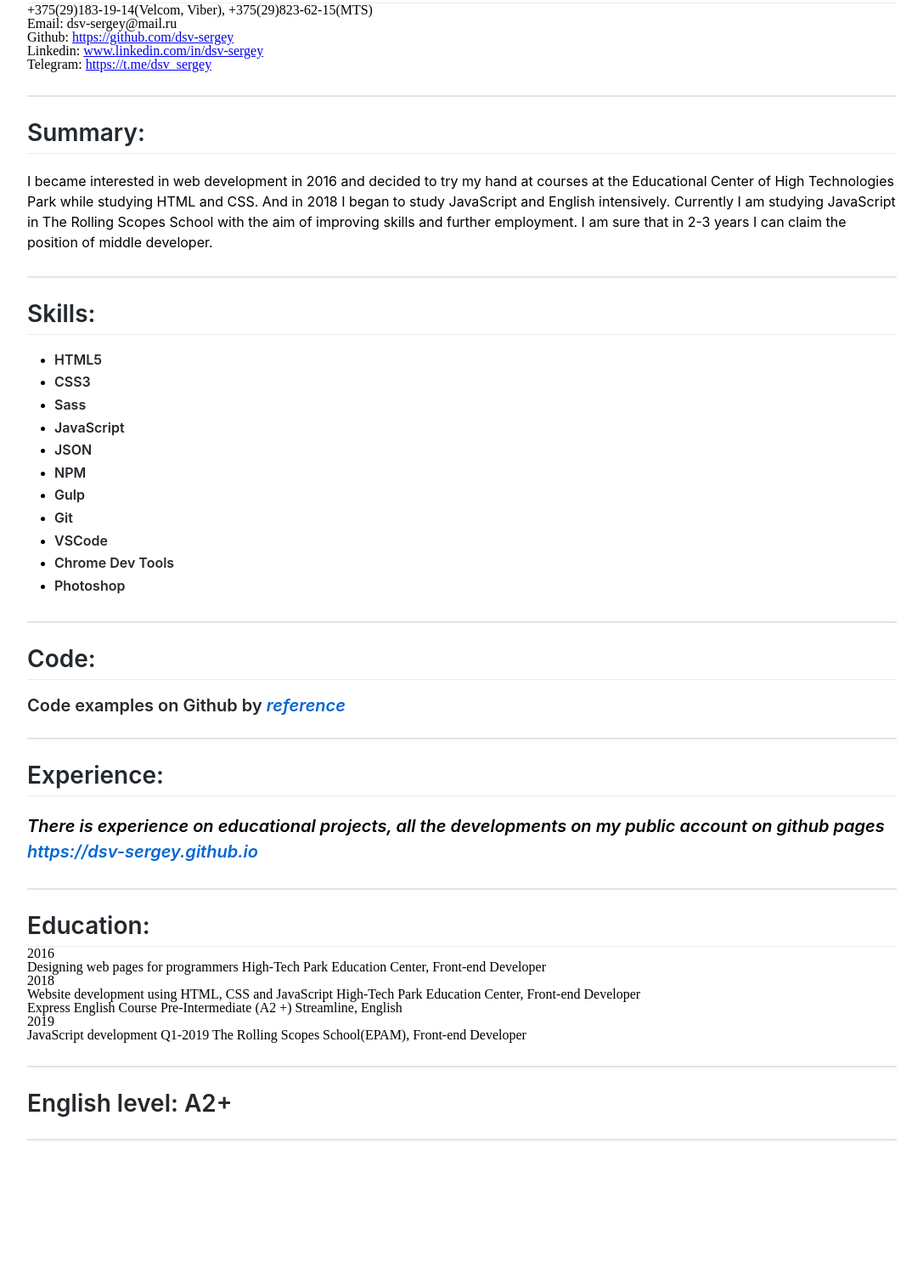
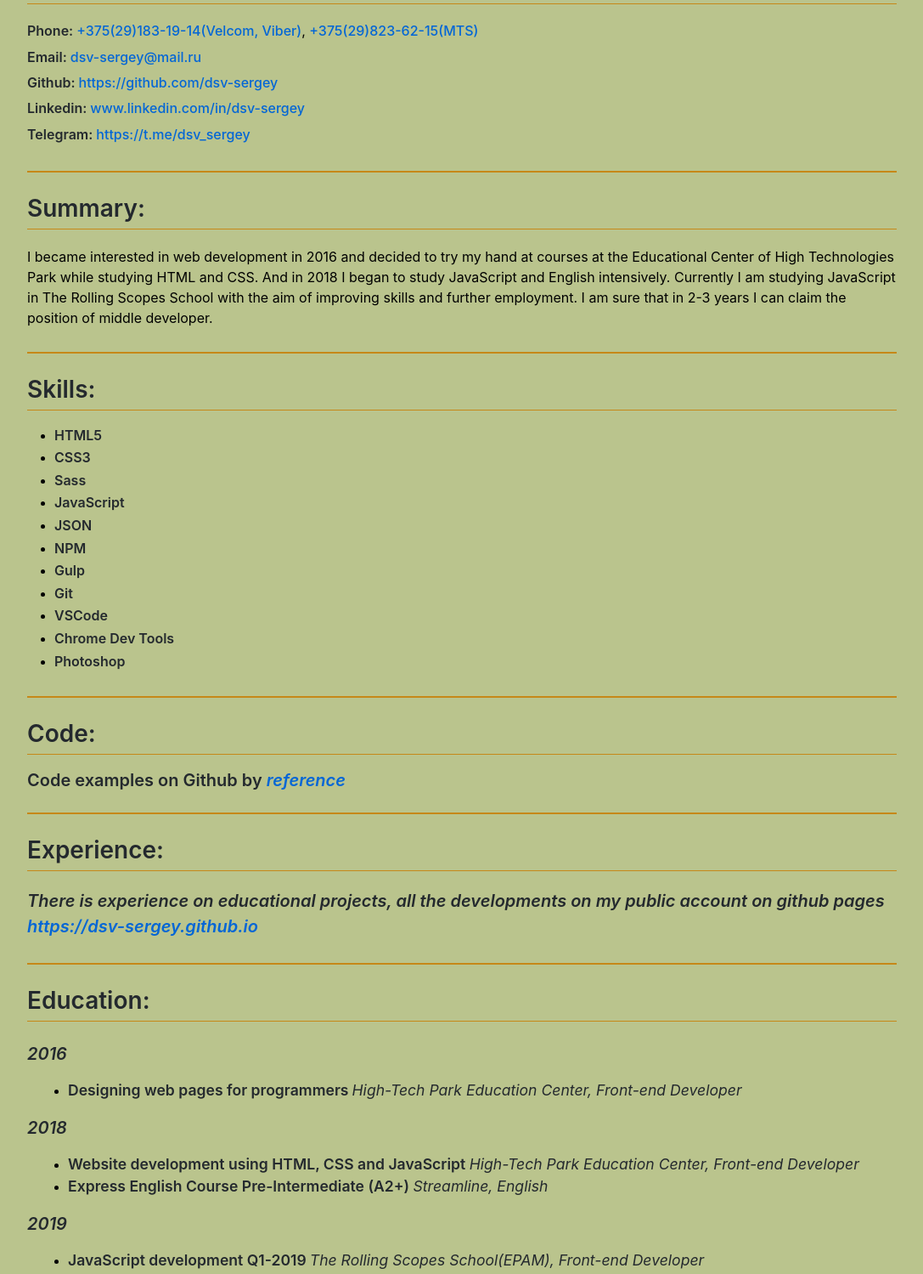
Before and after one commit to dsv-sergey/rsschool-2019Q1-cv, a plain HTML site: page index.html in a window 1280 px wide. Shown: the part 556-2055 px from the top of the page at 85% size, without its empty margins (96-1183 px from the left). Before the commit the page ends 1930 px from the top, so only its background shows below. Drawn offline with Linux system fonts and the light colour scheme.

Commit message:
refactor: section contacts in index.html | feat: add styles for section contacts

```diff
--- a/index.html
+++ b/index.html
@@ -29,26 +29,23 @@
         <section class="contacts">
           <h2 class="contacts__title">Contacts:</h2>
           <span class="horisontal-line"></span>
-          <h5 id="37529183-19-14velcom-viber-37529823-62-15mts">
-            +375(29)183-19-14(Velcom, Viber), +375(29)823-62-15(MTS)
-          </h5>
-          <h5 id="email-dsv-sergeymailru">Email: dsv-sergey@mail.ru</h5>
-          <h5 id="github-httpsgithubcomdsv-sergey">
-            Github:
-            <a href="https://github.com/dsv-sergey"
-              >https://github.com/dsv-sergey</a
-            >
-          </h5>
-          <h5 id="linkedin-wwwlinkedincomindsv-sergey">
-            Linkedin:
-            <a href="http://www.linkedin.com/in/dsv-sergey"
-              >www.linkedin.com/in/dsv-sergey</a
-            >
-          </h5>
-          <h5 id="telegram-httpstmedsv_sergey">
-            Telegram:
-            <a href="https://t.me/dsv_sergey">https://t.me/dsv_sergey</a>
-          </h5>
+          <ul class="contacts__list">
+            <li class="list__item">
+              <p><strong>Phone: </strong><a href="tel:+375291831914">+375(29)183-19-14(Velcom, Viber)</a>, <a href="tel:+375298236215">+375(29)823-62-15(MTS)</a></p>
+            </li>
+            <li class="list__item">
+              <p><strong>Email: </strong><a href="mailto:dsv-sergey@mail.ru">dsv-sergey@mail.ru</a></p>
+            </li>
+            <li class="list__item">
+              <p><strong>Github: </strong><a href="https://github.com/dsv-sergey">https://github.com/dsv-sergey</a></p>
+            </li>
+            <li class="list__item">
+              <p><strong>Linkedin: </strong><a href="www.linkedin.com/in/dsv-sergey">www.linkedin.com/in/dsv-sergey</a></p>
+            </li>
+            <li class="list__item">
+              <p><strong>Telegram: </strong><a href="https://t.me/dsv_sergey">https://t.me/dsv_sergey</a></p>
+            </li>
+          </ul>
         </section>
         <section class="summary">
           <h2 class="summary__title">Summary:</h2>
@@ -104,10 +101,9 @@
         <section class="education">
           <h2 class="education__title">Education:</h2>
           <span class="horisontal-line"></span>
-
-          <dl>
-            <dt>2016</dt>
-            <dd>
+          <dl class="education__descripion-list">
+            <dt class="descripion-list__title">2016</dt>
+            <dd class="descripion-list__text">
               <ul>
                 <li>
                   <strong>Designing web pages for programmers</strong>
@@ -115,29 +111,29 @@
                 </li>
               </ul>
             </dd>
-            <dt>2018</dt>
-            <dd>
+            <dt class="descripion-list__title">2018</dt>
+            <dd class="descripion-list__text">
               <ul>
                 <li>
-                  <strong
-                    >Website development using HTML, CSS and JavaScript</strong
-                  >
+                  <strong>
+                    Website development using HTML, CSS and JavaScript
+                  </strong>
                   <em>High-Tech Park Education Center, Front-end Developer</em>
                 </li>
               </ul>
             </dd>
-            <dd>
+            <dd class="descripion-list__text">
               <ul>
                 <li>
-                  <strong
-                    >Express English Course Pre-Intermediate (A2 +)</strong
-                  >
+                  <strong>
+                    Express English Course Pre-Intermediate (A2+)
+                  </strong>
                   <em>Streamline, English</em>
                 </li>
               </ul>
             </dd>
-            <dt>2019</dt>
-            <dd>
+            <dt class="descripion-list__title">2019</dt>
+            <dd class="descripion-list__text">
               <ul>
                 <li>
                   <strong>JavaScript development Q1-2019</strong>
--- a/styles/styles.css
+++ b/styles/styles.css
@@ -1,11 +1,16 @@
+body {
+  background-color: #bac48d;
+}
+
 .container {
   max-width: 1024px;
   min-width: 480px;
   margin: 2em auto;
+  padding: 0 1em;
 }
 
 .header {
-  border-bottom: 2px solid #e1e4e8;
+  border-bottom: 2px solid #c68818
 }
 
 .header__title-link a {
@@ -25,7 +30,11 @@
   display: block;
   width: 100%;
   height: 10px;
-  border-bottom: 1px solid #eaecef;
+  border-bottom: 1px solid #c68818
+}
+
+.header__title-link + span {
+  border-bottom: 2px solid #c68818
 }
 
 .header__name {
@@ -58,7 +67,7 @@
 .education,
 .lang {
   padding: 1.75em 0;
-  border-bottom: 2px solid #e1e4e8;
+  border-bottom: 2px solid #c68818
 }
 
 .contacts__title,
@@ -75,9 +84,35 @@
   color: #24292e;
 }
 
+.contacts__list .list__item {
+  padding: 0.2em 0;
+}
+
+.contacts__list {
+  font-family: -apple-system,BlinkMacSystemFont,"Segoe UI",Helvetica,Arial,sans-serif,"Apple Color Emoji","Segoe UI Emoji","Segoe UI Symbol";
+  font-size: 1em;
+  line-height: 1.5;
+  padding-top: 1em;
+}
+
+.contacts__list strong {
+  font-weight: 600;
+  color: #24292e;
+}
+
+.contacts__list a {
+  text-decoration: none;
+  font-weight: 500;
+  color: #0366d6;
+}
+
+.contacts__list a:hover {
+  text-decoration: underline;
+}
+
 .summary__text {
   font-family: -apple-system,BlinkMacSystemFont,"Segoe UI",Helvetica,Arial,sans-serif,"Apple Color Emoji","Segoe UI Emoji","Segoe UI Symbol";
-  font-size: 16px;
+  font-size: 1em;
   line-height: 1.5;
   padding-top: 1.25em;
 }
@@ -124,6 +159,7 @@
   font-family: -apple-system,BlinkMacSystemFont,"Segoe UI",Helvetica,Arial,sans-serif,"Apple Color Emoji","Segoe UI Emoji","Segoe UI Symbol";
   font-size: 1.25em;
   line-height: 1.5;
+  color: #24292e;
 }
 
 .experience__text strong {
@@ -142,3 +178,37 @@
 .experience__text strong em a:hover {
   text-decoration: underline;
 }
+
+.education__descripion-list {
+  padding-top: 0.5em;
+}
+
+.descripion-list__title {
+  font-family: -apple-system,BlinkMacSystemFont,"Segoe UI",Helvetica,Arial,sans-serif,"Apple Color Emoji","Segoe UI Emoji","Segoe UI Symbol";
+  font-size: 1.25em;
+  font-style: italic;
+  font-weight: 600;
+  color: #24292e;
+  padding: 1em 0;
+}
+
+.descripion-list__text ul li {
+  list-style-type: disc;
+  margin-left: 3em;
+}
+
+.descripion-list__text strong {
+  font-family: -apple-system,BlinkMacSystemFont,"Segoe UI",Helvetica,Arial,sans-serif,"Apple Color Emoji","Segoe UI Emoji","Segoe UI Symbol";
+  font-weight: 600;
+  font-size: 1.1em;
+  line-height: 1.5;
+  color: #24292e;
+}
+
+.descripion-list__text em {
+  font-family: -apple-system,BlinkMacSystemFont,"Segoe UI",Helvetica,Arial,sans-serif,"Apple Color Emoji","Segoe UI Emoji","Segoe UI Symbol";
+  font-size: 1.1em;
+  font-style: italic;
+  line-height: 1.5;
+  color: #24292e;
+}
```
